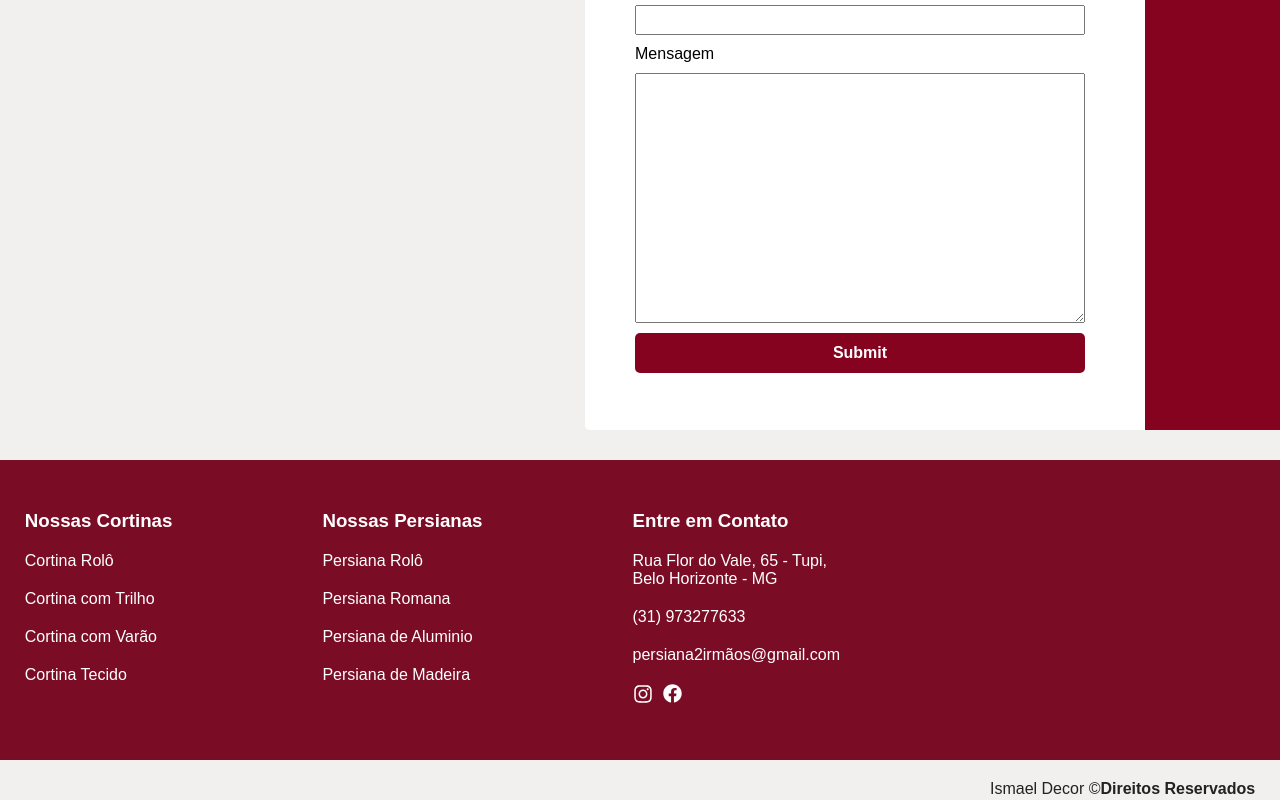
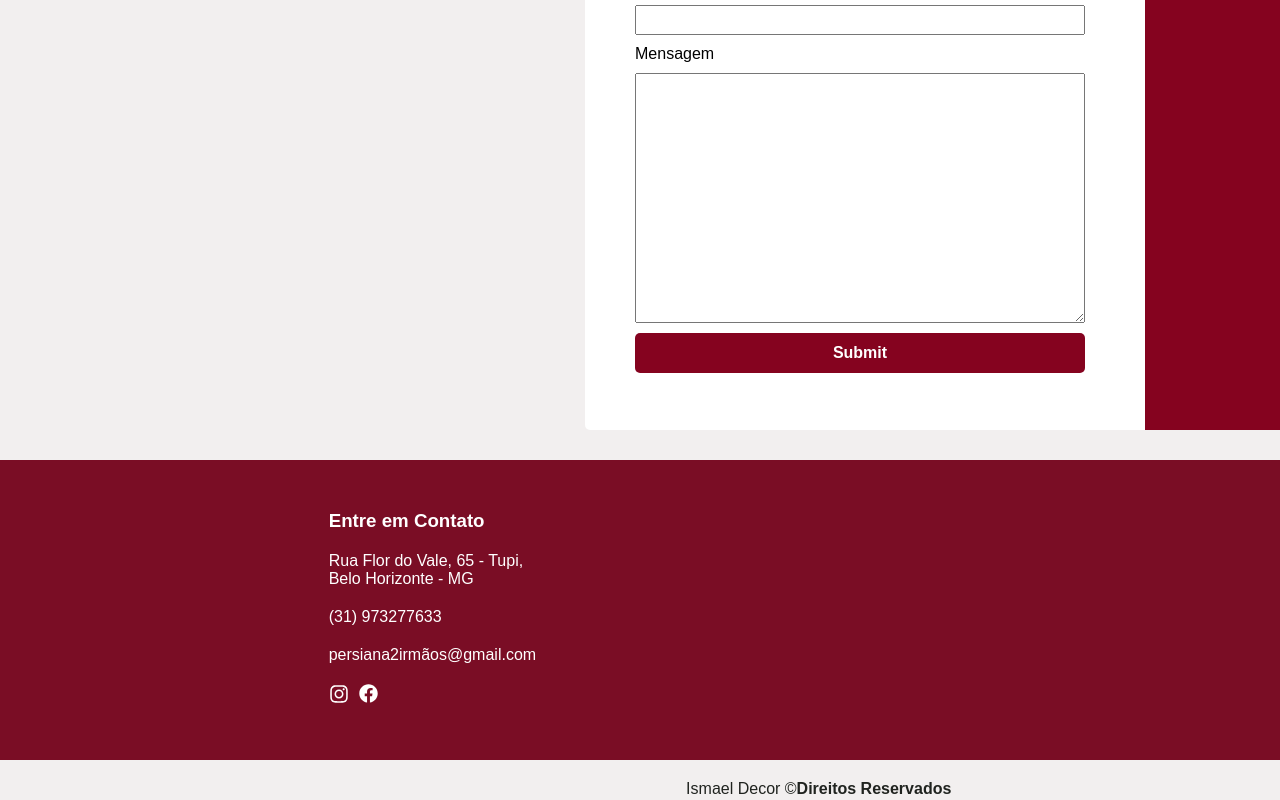
Before and after one commit to Gusdevr/landing-ismael-decor, a React (Vite) app: page / in a window 1280 px wide. Shown: the part 3420-4220 px from the top of the page. Built offline with nearby package versions, Linux system fonts and the light colour scheme.

Commit message:
final responsive + footer

```diff
--- a/src/components/Footer/index.jsx
+++ b/src/components/Footer/index.jsx
@@ -9,23 +9,7 @@ const Footer = () => {
   return (
     <ContainerFooter>
 
-      <div className='sec-cort'>
 
-<h3>Nossas Cortinas</h3>
-<a href="persianarolo">Cortina Rolô</a>
-<a href="cortinatrilho">Cortina com Trilho</a>
-<a href="cortinavarao">Cortina com Varão</a>
-<a href="cortinatrilho">Cortina Tecido</a>
-</div>
-
-<div className='sec-persi'>
-
-<h3>Nossas Persianas</h3>
-<a href="persianarolo">Persiana Rolô</a>
-<a href="persianaromana">Persiana Romana</a>
-<a href="persianaaluminio">Persiana de Aluminio</a>
-<a href="persianamadeira">Persiana de Madeira</a>
-</div>
 
 <div className='sec-contact'>
 
--- a/src/components/Footer/styles.jsx
+++ b/src/components/Footer/styles.jsx
@@ -18,10 +18,20 @@ margin-top: 800px;
 
   width: 100%;
   flex-direction: column;
-  margin-top: 300px;
+  margin-top: 100px;
+  display: flex;
+  justify-content: center;
+  text-align: center;
+
+  .social-link {
+    display: flex;
+   flex-direction: column;
+   margin-bottom: 50px;
+  }
+
+}
 
 
-}
 
 
 a {
@@ -45,6 +55,7 @@ p {
   display: none;
   width: 100%;
   flex-direction: column;
+
 
 
 }
@@ -114,6 +125,7 @@ p {
 @media screen and (max-width: 768px){
 
   width: 100%;
+
 
 .sec-copy {
     position: absolute;
--- a/src/pages/Home/index.jsx
+++ b/src/pages/Home/index.jsx
@@ -96,8 +96,6 @@ const Home = () => {
 
 
 
-
-
         <div className='container-about'>
           <ContactForm />
 
@@ -114,6 +112,7 @@ const Home = () => {
 
       <Footer />
 
+
     </ContainerHome>
   )
 }
--- a/src/pages/Home/styles.jsx
+++ b/src/pages/Home/styles.jsx
@@ -1,7 +1,6 @@
 import styled from "styled-components"
 
 export const ContainerHome = styled.div`
-
 
 
 
```
